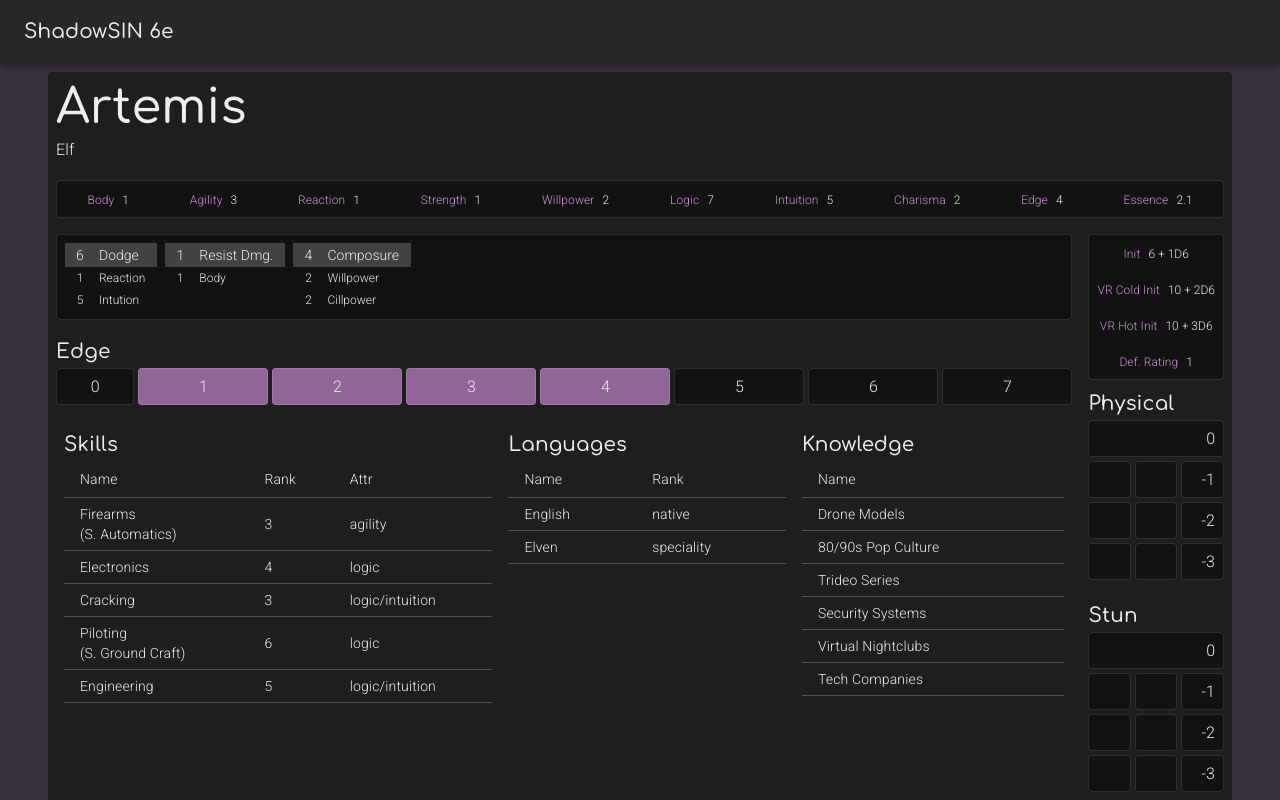
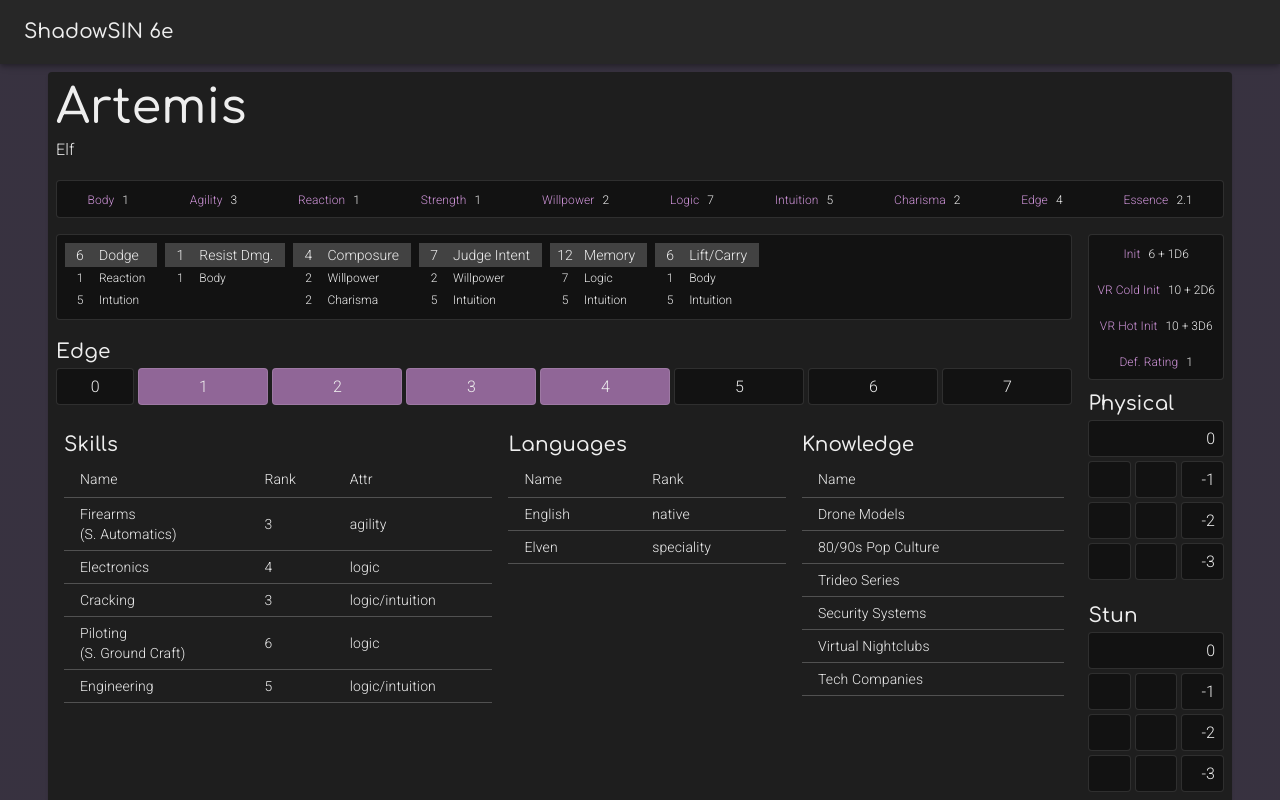
Before and after one commit to Zeragamba/ShadowSIN, a React (Create React App) app: page / in a window 1280 px wide. Built offline with nearby package versions, Linux system fonts and the light colour scheme.

Commit message:
add more standard dice pools

```diff
--- a/src/Character/CharacterInfo.tsx
+++ b/src/Character/CharacterInfo.tsx
@@ -19,7 +19,7 @@ import { InfoSection } from '../UI/InfoBlock/InfoSection'
 import { StatBlock } from '../UI/StatBlock'
 import { CharacterAttr } from './CharacterData'
 import { useCharacter } from './CharacterProvider'
-import { ComposurePool, DodgePool, ResistDamagePool } from './DicePools'
+import { ComposurePool, DodgePool, JudgeIntentPool, LiftPool, MemoryPool, ResistDamagePool } from './DicePools'
 
 export const CharacterInfo: FC = () => {
   const curDamage = useDamage(DamageType.charPhysical)
@@ -71,7 +71,10 @@ export const CharacterInfo: FC = () => {
             <DicePools>
               <DodgePool />
               <ResistDamagePool />
-              <ComposurePool/>
+              <ComposurePool />
+              <JudgeIntentPool />
+              <MemoryPool />
+              <LiftPool />
             </DicePools>
           </InfoSection>
 
--- a/src/Character/DicePools.tsx
+++ b/src/Character/DicePools.tsx
@@ -37,10 +37,52 @@ export const ComposurePool: FC = () => {
 
   const diceGroups: DiceGroup[] = [
     { name: 'Willpower', size: willpower },
-    { name: 'Cillpower', size: charisma },
+    { name: 'Charisma', size: charisma },
   ]
 
   return (
     <DicePool name={'Composure'} groups={diceGroups} dmgPenaltyTypes={[DamageType.charPhysical, DamageType.charStun]} />
   )
 }
+
+export const JudgeIntentPool: FC = () => {
+  const willpower = useAttribute<number>(CharacterAttr.willpower) || 0
+  const intuition = useAttribute<number>(CharacterAttr.intuition) || 0
+
+  const diceGroups: DiceGroup[] = [
+    { name: 'Willpower', size: willpower },
+    { name: 'Intuition', size: intuition },
+  ]
+
+  return (
+    <DicePool name={'Judge Intent'} groups={diceGroups} dmgPenaltyTypes={[DamageType.charPhysical, DamageType.charStun]} />
+  )
+}
+
+export const MemoryPool: FC = () => {
+  const logic = useAttribute<number>(CharacterAttr.logic) || 0
+  const intuition = useAttribute<number>(CharacterAttr.intuition) || 0
+
+  const diceGroups: DiceGroup[] = [
+    { name: 'Logic', size: logic },
+    { name: 'Intuition', size: intuition },
+  ]
+
+  return (
+    <DicePool name={'Memory'} groups={diceGroups} dmgPenaltyTypes={[DamageType.charPhysical, DamageType.charStun]} />
+  )
+}
+
+export const LiftPool: FC = () => {
+  const body = useAttribute<number>(CharacterAttr.body) || 0
+  const intuition = useAttribute<number>(CharacterAttr.intuition) || 0
+
+  const diceGroups: DiceGroup[] = [
+    { name: 'Body', size: body },
+    { name: 'Intuition', size: intuition },
+  ]
+
+  return (
+    <DicePool name={'Lift/Carry'} groups={diceGroups} dmgPenaltyTypes={[DamageType.charPhysical, DamageType.charStun]} />
+  )
+}
```
